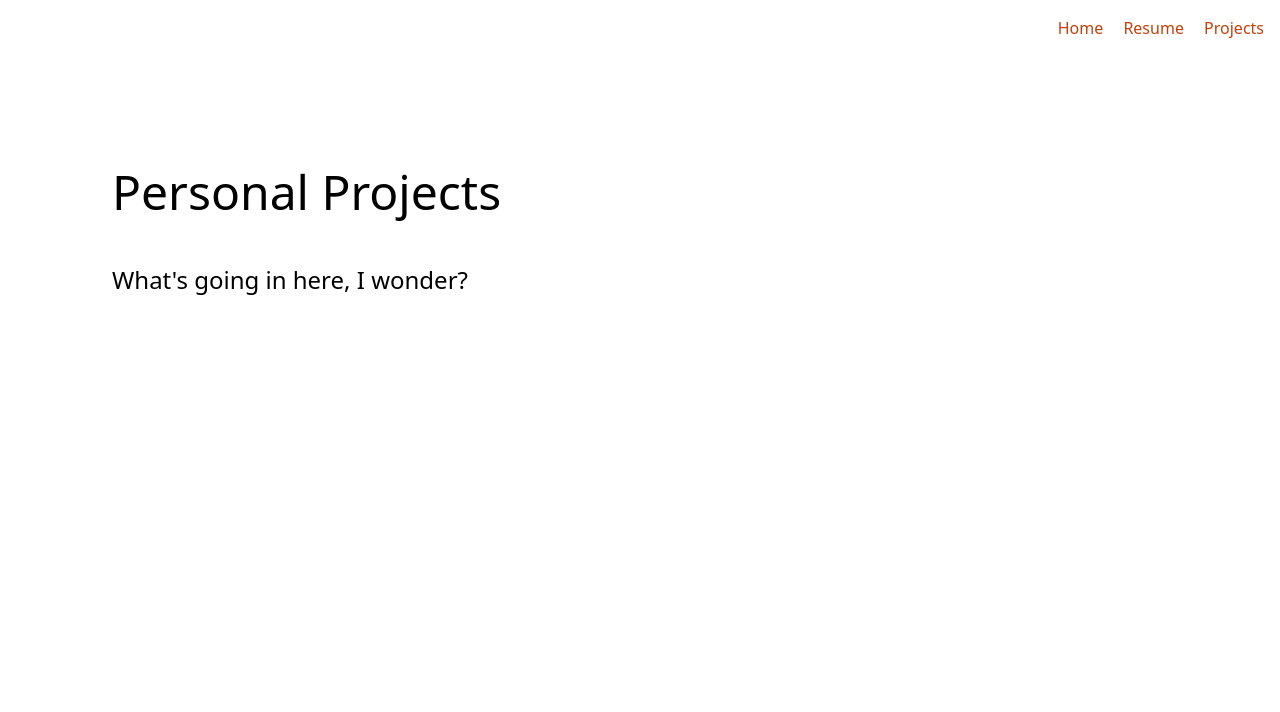
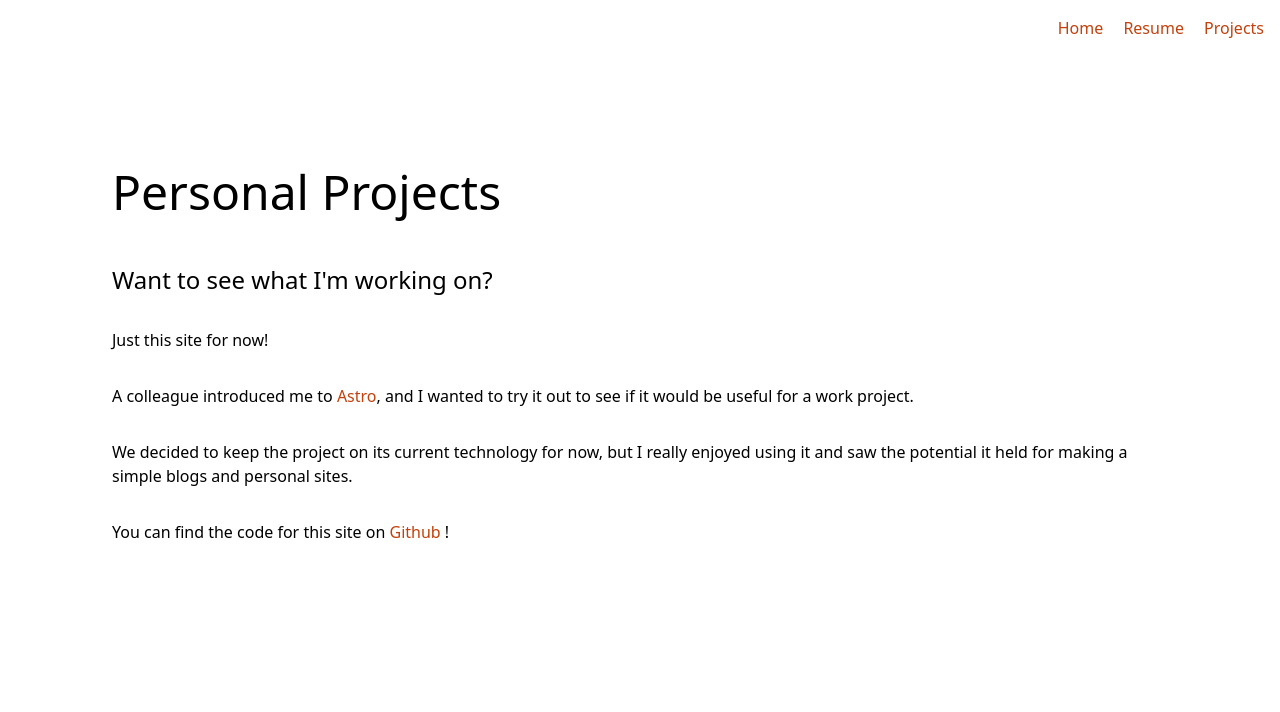
Before and after one commit to cmcclain89/namakemono.dev, an Astro site: page /projects in a window 1280 px wide. Shown: the top 712 px of the page. Built offline with nearby package versions, Linux system fonts and the light colour scheme; Astro itself is replaced by a stand-in of ours.

Commit message:
no projects for now, so this will do

```diff
--- a/src/pages/projects.astro
+++ b/src/pages/projects.astro
@@ -3,5 +3,34 @@ import BaseLayout from "../layouts/BaseLayout.astro";
 ---
 
 <BaseLayout pageTitle="Personal Projects" pageHeader="Personal Projects">
-    <h2 class="text-2xl">What's going in here, I wonder?</h2>
+    <div class="">
+        <h2 class="text-2xl pb-8">Want to see what I'm working on?</h2>
+
+        <div class="space-y-8">
+            <p>Just this site for now!</p>
+            <p>
+                A colleague introduced me to <a
+                    href="https://astro.build/"
+                    target="_blank"
+                    class="text-orange-700 hover:text-orange-500 hover:underline hover:decoration transition-colors"
+                    >Astro</a
+                >, and I wanted to try it out to see if it would be useful for a
+                work project.
+            </p>
+            <p>
+                We decided to keep the project on its current technology for
+                now, but I really enjoyed using it and saw the potential it held
+                for making a simple blogs and personal sites.
+            </p>
+            <p>
+                You can find the code for this site on <a
+                    href="https://github.com/cmcclain89/namakemono.dev"
+                    target="_blank"
+                    class="text-orange-700 hover:text-orange-500 hover:underline hover:decoration transition-colors"
+                    >Github</a
+                >
+                !
+            </p>
+        </div>
+    </div>
 </BaseLayout>
```
